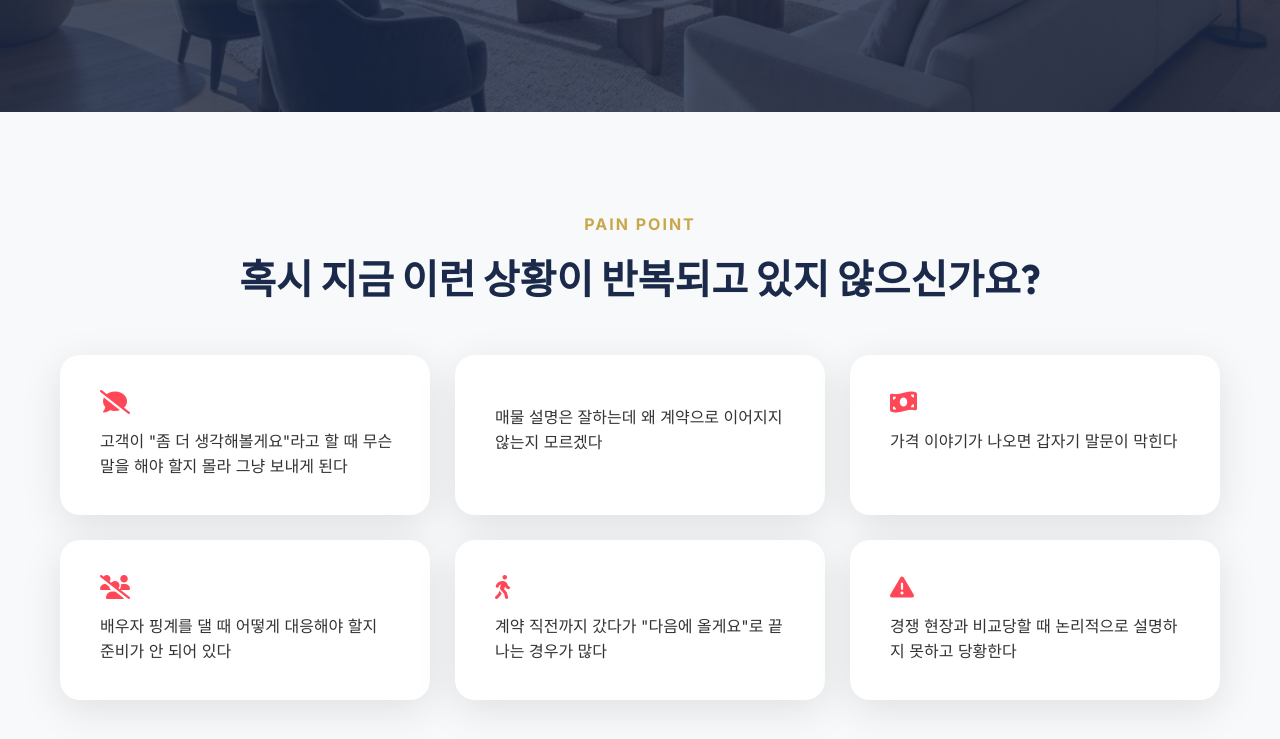
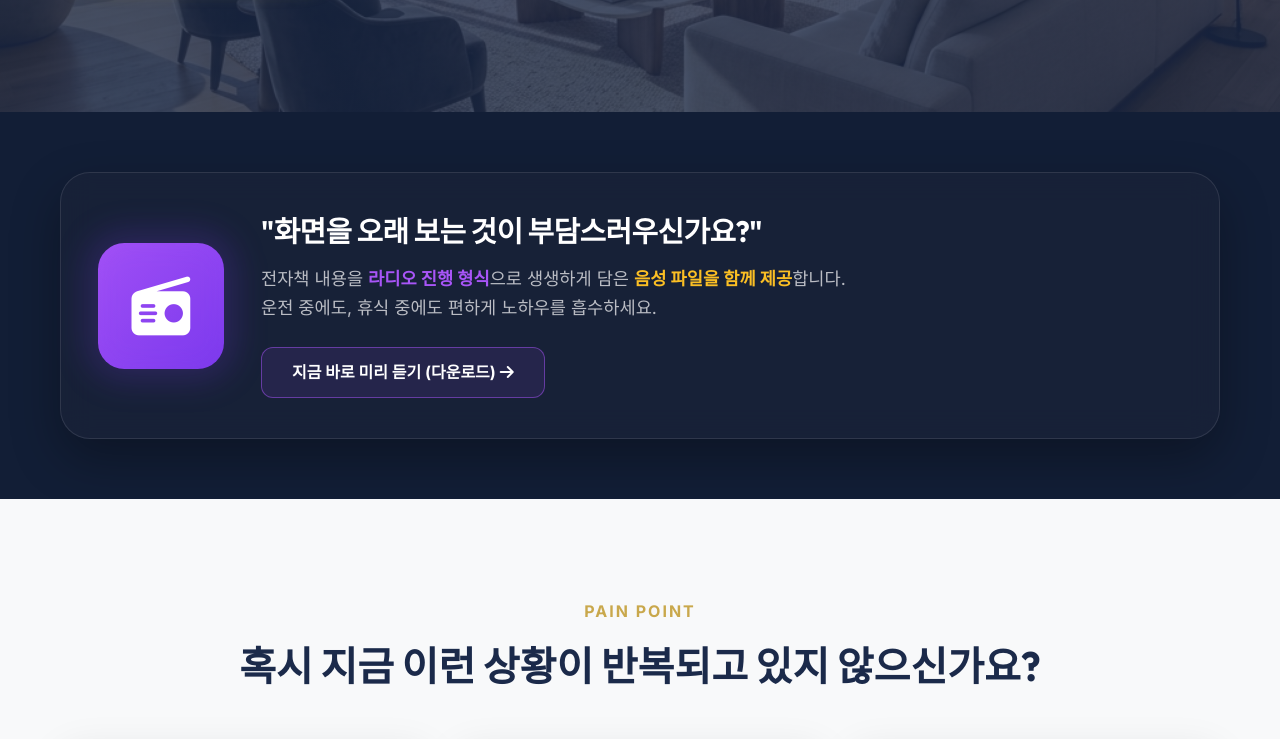
Before and after one commit to realtyall/script-manager-villa, a plain HTML site: page index.html in a window 1280 px wide. Shown: the part 688-1427 px from the top of the page. Drawn offline with Linux system fonts and the light colour scheme.

Commit message:
feat: 라디오 스타일 오디오 홍보 섹션 및 다운로드 버튼 추가

```diff
--- a/index.css
+++ b/index.css
@@ -527,3 +527,151 @@ ul {
   border-radius: 50px;
   display: inline-block;
 }
+
+/* Audio Promo Banner */
+.audio-promo-banner {
+  background: var(--bg-dark);
+  padding: 60px 0;
+}
+
+.audio-banner-card {
+  background: rgba(25, 34, 57, 0.8);
+  border: 1px solid rgba(255, 255, 255, 0.1);
+  border-radius: 30px;
+  padding: 40px;
+  display: flex;
+  align-items: center;
+  gap: 40px;
+  backdrop-filter: blur(15px);
+  box-shadow: 0 20px 50px rgba(0, 0, 0, 0.3);
+}
+
+.audio-icon-box {
+  flex-shrink: 0;
+}
+
+.radio-icon {
+  width: 120px;
+  height: 120px;
+  background: linear-gradient(135deg, #a855f7, #7c3aed);
+  border-radius: 25px;
+  display: flex;
+  align-items: center;
+  justify-content: center;
+  font-size: 3.5rem;
+  color: white;
+  box-shadow: 0 10px 30px rgba(124, 58, 237, 0.5);
+  position: relative;
+  animation: pulse 3s infinite;
+}
+
+@keyframes pulse {
+  0% {
+    box-shadow: 0 0 0 0 rgba(124, 58, 237, 0.7);
+    transform: scale(1);
+  }
+  70% {
+    box-shadow: 0 0 0 20px rgba(124, 58, 237, 0);
+    transform: scale(1.05);
+  }
+  100% {
+    box-shadow: 0 0 0 0 rgba(124, 58, 237, 0);
+    transform: scale(1);
+  }
+}
+
+.radio-icon::after {
+  content: '';
+  position: absolute;
+  inset: -10px;
+  background: rgba(124, 58, 237, 0.2);
+  border-radius: 35px;
+  filter: blur(15px);
+  z-index: -1;
+}
+
+.audio-text-content h3 {
+  color: white;
+  font-size: 1.8rem;
+  margin-bottom: 15px;
+  letter-spacing: -0.5px;
+}
+
+.audio-text-content p {
+  color: rgba(255, 255, 255, 0.7);
+  font-size: 1.1rem;
+  margin-bottom: 25px;
+  line-height: 1.6;
+}
+
+.audio-text-content strong {
+  color: #a855f7;
+}
+
+.audio-text-content strong:last-of-type {
+  color: #fbbf24;
+  /* highlight yellow */
+}
+
+.audio-link-btn {
+  display: inline-block;
+  padding: 12px 30px;
+  border: 1px solid rgba(168, 85, 247, 0.5);
+  border-radius: 12px;
+  color: white;
+  font-weight: 600;
+  transition: var(--transition);
+  background: rgba(168, 85, 247, 0.1);
+}
+
+.audio-link-btn:hover {
+  background: rgba(168, 85, 247, 0.2);
+  border-color: #a855f7;
+  transform: translateX(5px);
+}
+
+/* Audio Download Button in Pricing */
+.audio-download-container {
+  margin: 30px 0;
+}
+
+.audio-sample-btn {
+  display: flex;
+  align-items: center;
+  justify-content: center;
+  gap: 12px;
+  width: 100%;
+  padding: 22px;
+  background: linear-gradient(135deg, #9333ea, #7c3aed);
+  color: white;
+  border-radius: 18px;
+  font-size: 1.2rem;
+  font-weight: 800;
+  box-shadow: 0 10px 25px rgba(124, 58, 237, 0.4);
+  transition: var(--transition);
+}
+
+.audio-sample-btn:hover {
+  transform: translateY(-3px);
+  box-shadow: 0 15px 35px rgba(124, 58, 237, 0.6);
+  filter: brightness(1.1);
+}
+
+.audio-info {
+  margin-top: 15px;
+  font-size: 0.95rem;
+  color: rgba(255, 255, 255, 0.6);
+  line-height: 1.5;
+}
+
+@media (max-width: 768px) {
+  .audio-banner-card {
+    flex-direction: column;
+    text-align: center;
+    padding: 30px;
+  }
+
+  .audio-text-content h3 {
+    font-size: 1.5rem;
+  }
+}
--- a/index.html
+++ b/index.html
@@ -19,8 +19,10 @@
     <meta property="twitter:card" content="summary_large_image">
     <meta property="twitter:url" content="https://realtyall.github.io/script-manager-villa/">
     <meta property="twitter:title" content="미분양 제로, 계약을 부르는 분양 실장의 비밀 노트: 클로징 50선">
-    <meta property="twitter:description" content="고객이 '생각해볼게요'라고 할 때 당신은 무슨 말을 하고 있습니까? 계약률 상위 실장들의 심리학 기반 클로징 스크립트 50선.">
-    <meta property="twitter:image" content="https://realtyall.github.io/script-manager-villa/ebook_mockup_fieldmanager.png">
+    <meta property="twitter:description"
+        content="고객이 '생각해볼게요'라고 할 때 당신은 무슨 말을 하고 있습니까? 계약률 상위 실장들의 심리학 기반 클로징 스크립트 50선.">
+    <meta property="twitter:image"
+        content="https://realtyall.github.io/script-manager-villa/ebook_mockup_fieldmanager.png">
 
     <!-- Fonts & Icons -->
     <link rel="stylesheet" href="https://cdnjs.cloudflare.com/ajax/libs/font-awesome/6.4.0/css/all.min.css">
@@ -43,6 +45,26 @@
             </div>
         </div>
     </header>
+
+    <!-- Audio Promo Section -->
+    <section class="section audio-promo-banner">
+        <div class="container">
+            <div class="audio-banner-card" data-reveal>
+                <div class="audio-icon-box">
+                    <div class="radio-icon">
+                        <i class="fas fa-radio"></i>
+                    </div>
+                </div>
+                <div class="audio-text-content">
+                    <h3>"화면을 오래 보는 것이 부담스러우신가요?"</h3>
+                    <p>전자책 내용을 <strong>라디오 진행 형식</strong>으로 생생하게 담은 <strong>음성 파일을 함께 제공</strong>합니다.<br>
+                        운전 중에도, 휴식 중에도 편하게 노하우를 흡수하세요.</p>
+                    <a href="#audio-download" class="audio-link-btn">지금 바로 미리 듣기 (다운로드) <i
+                            class="fas fa-arrow-right"></i></a>
+                </div>
+            </div>
+        </div>
+    </section>
 
     <!-- Pain Point Section -->
     <section class="section pain-point">
@@ -271,9 +293,20 @@
                 <p style="margin-bottom: 30px;">출시 기념 50% 한정 특가 (선착순 50명)<br><strong>실전 부록 패키지 5종 무료 포함</strong></p>
 
                 <a href="https://drive.google.com/file/d/1jVjhWvbJJoCoyVC9Zz9gJGxLsKs7wGrT/view?usp=sharing" class="btn"
-                    style="width: 100%; background: var(--bg-dark); border: 2px solid var(--secondary); color: var(--secondary); box-shadow: none;">발췌본
+                    style="width: 100%; background: var(--bg-dark); border: 2px solid var(--secondary); color: var(--secondary); box-shadow: none; margin-bottom: 15px;">발췌본
                     다운로드 & 살펴 보기</a>
-                <p style="font-size: 0.85rem; opacity: 0.7; margin-top: 15px;">🔒 안전한 구글 드라이브 | 즉시 다운로드</p>
+                <p style="font-size: 0.85rem; opacity: 0.7; margin-top: 5px; margin-bottom: 20px;">🔒 안전한 구글 드라이브 | 즉시
+                    다운로드</p><br>
+
+                <!-- Audio Download Button -->
+                <div id="audio-download" class="audio-download-container">
+                    <a href="https://drive.google.com/file/d/1-g5geCTE2SCkMYSzUtTEcDftaKqtMr51/view?usp=sharing"
+                        class="audio-sample-btn">
+                        <i class="fas fa-microphone"></i> 음성파일 샘플 듣기 (Audio)
+                    </a>
+                    <p class="audio-info">팟캐스트 라디오 형식의 음성 샘플입니다.<br>구매자에게는 전체 음성 파일이 제공됩니다.<br>실시간 스트리밍 및 다운로드 가능</p>
+                </div>
+
 
                 <div
                     style="margin-top: 35px; border-top: 1px solid var(--glass-border); padding-top: 25px; margin-bottom: 30px;">
```
